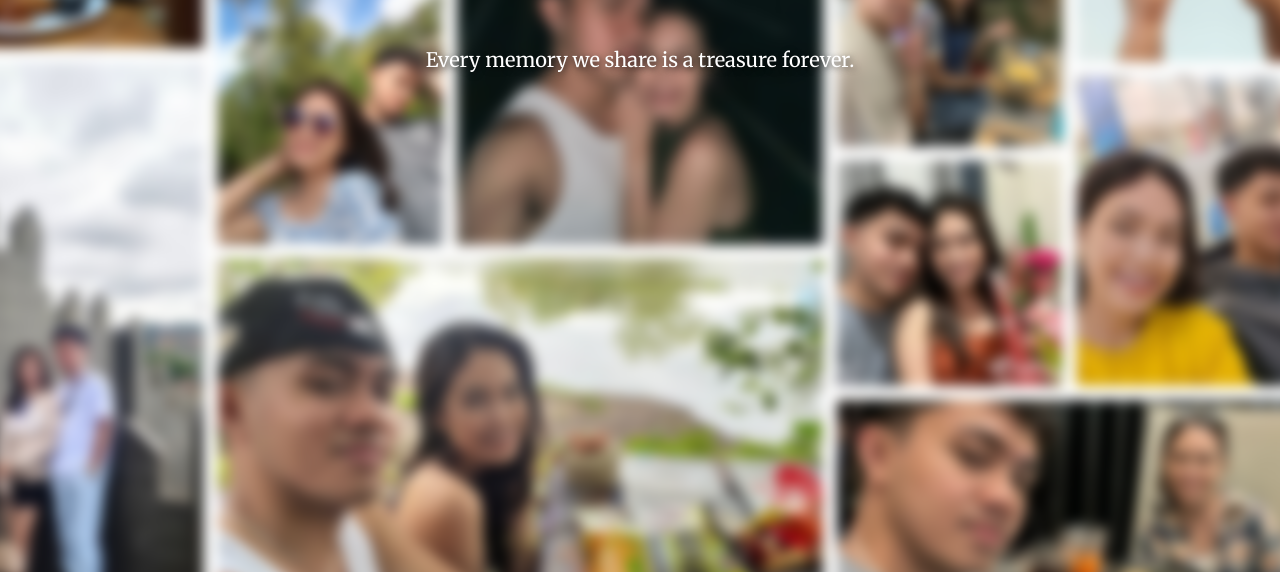
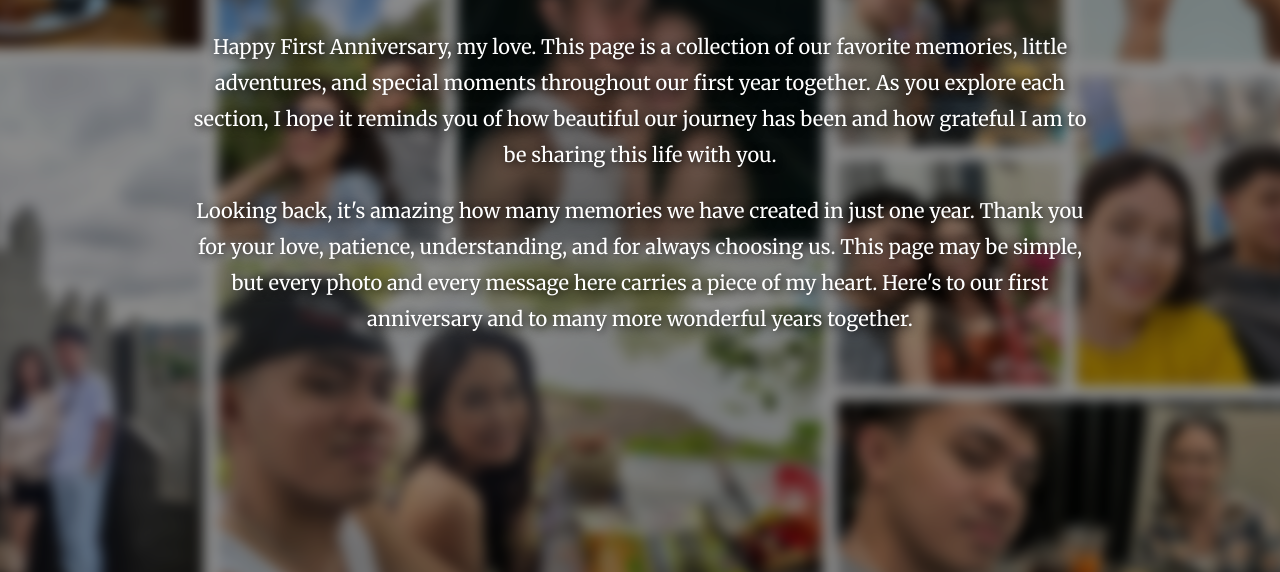
Before and after one commit to jhnrmlzxc/anniversary, a plain HTML site: page anniv.html in a window 1280 px wide. Shown: the part 448-1020 px from the top of the page. Drawn offline with Linux system fonts and the light colour scheme.

Commit message:
anniv.html

```diff
--- a/anniv.html
+++ b/anniv.html
@@ -27,11 +27,21 @@
     .hero::before {
     content: "";
     position: absolute;
-      top: 0; left: 0;
-      width: 100%; height: 100%;
+    top: 0;
+    left: 0;
+    width: 100%;
+    height: 100%;
     background: url('pics.jpg') no-repeat center center/cover;
     filter: blur(6px);
     transform: scale(1.1);
+    z-index: -2;
+    }
+
+	.hero::after {
+    content: "";
+    position: absolute;
+    inset: 0;
+    background: rgba(0,0,0,0.45);
     z-index: -1;
 	}
 
@@ -89,11 +99,19 @@
       font-size: 110px;
       text-shadow: 2px 2px 6px rgba(0,0,0,0.6);
     }
+
+	.hero h1 {
+    margin-bottom: 25px;
+	}
+
 	.hero p {
     font-family: 'Merriweather', serif;
     font-size: 20px;
-      margin-top: -10px;
-      text-shadow: 2px 2px 6px rgba(0,0,0,0.6);
+    line-height: 1.8;
+    max-width: 900px;
+    margin: 20px auto 0;
+    padding: 0 20px;
+    text-shadow: 2px 2px 10px rgba(0,0,0,0.9);
 	}
 
     /* Responsive adjustments */
@@ -131,7 +149,20 @@
 
     <!-- Heading and Subtext -->
     <h1>Our Anniversary Page</h1>
-    <p>Every memory we share is a treasure forever.</p>
+	<p>
+	Happy First Anniversary, my love. This page is a collection of our favorite
+	memories, little adventures, and special moments throughout our first year
+	together. As you explore each section, I hope it reminds you of how beautiful
+	our journey has been and how grateful I am to be sharing this life with you.
+	</p>
+
+	<p>
+	Looking back, it's amazing how many memories we have created in just one year.
+	Thank you for your love, patience, understanding, and for always choosing us.
+	This page may be simple, but every photo and every message here carries a piece
+	of my heart. Here's to our first anniversary and to many more wonderful years
+	together.
+	</p>
   </div>
 
   <script>
```
Lines whose indentation alone changed are shown as unchanged.
